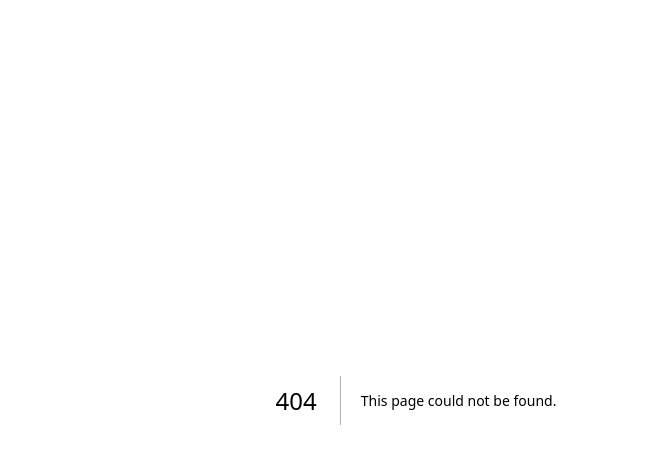
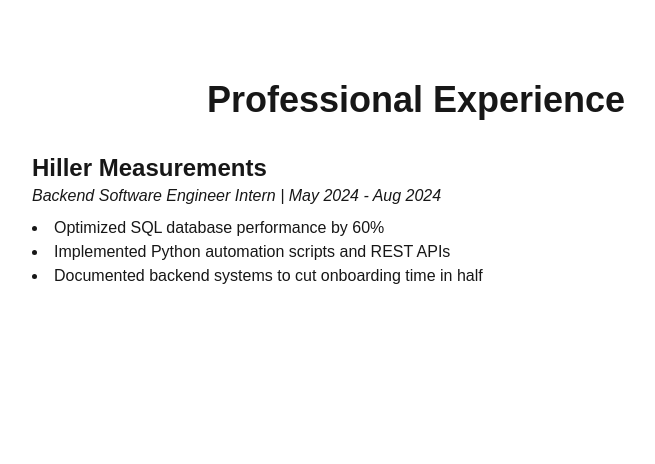
Before and after one commit to AlexisNavarro/portfolio, a Next.js app in the folder my-portfolio/: page /experience in a window 1280 px wide. Before the commit this address had no page. Shown: the top 464 px of the page, without its empty margins (224-879 px from the left). Built offline with nearby package versions, Linux system fonts and the light colour scheme.

Commit message:
added experience page

```diff
--- /dev/null
+++ b/my-portfolio/src/app/experience/page.tsx
@@ -0,0 +1,21 @@
+import React from "react";
+
+export default function ExperiencePage() {
+  return (
+    <main className="min-h-screen p-8 pt-20 text-center">
+      <h1 className="text-4xl font-bold mb-8">Professional Experience</h1>
+
+      <div className="mb-10 text-left max-w-3xl mx-auto">
+        <h2 className="text-2xl font-semibold">Hiller Measurements</h2>
+        <p className="italic text-white-500">
+          Backend Software Engineer Intern | May 2024 - Aug 2024
+        </p>
+        <ul className="list-disc list-inside mt-2 text-white-700">
+          <li>Optimized SQL database performance by 60%</li>
+          <li>Implemented Python automation scripts and REST APIs</li>
+          <li>Documented backend systems to cut onboarding time in half</li>
+        </ul>
+      </div>
+    </main>
+  );
+}
```
